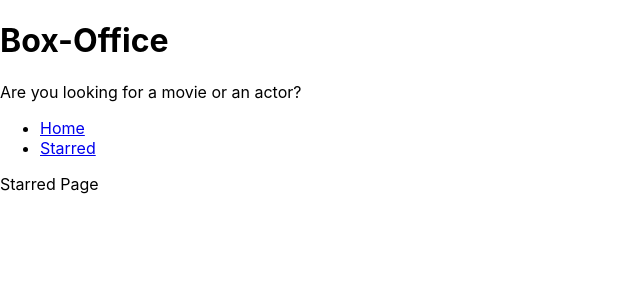
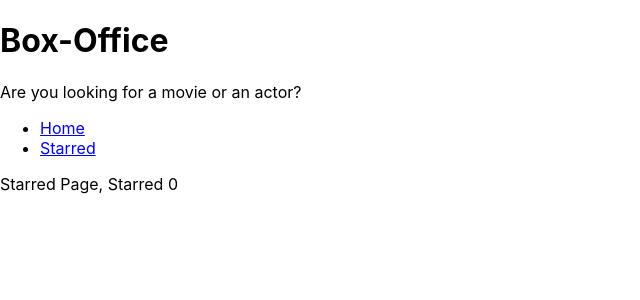
Before and after one commit to Sudip-epw/box-office-app, a React (Create React App) app: page /Starred in a window 1280 px wide. Shown: the top 300 px of the page, without its empty margins (0-640 px from the left). Built offline with nearby package versions, Linux system fonts and the light colour scheme.

Commit message:
created useStarredShows custom hook. placed useStarredShows hook logic in a separate file. tell user that whether show is starred or not

```diff
--- a/src/components/shows/ShowCard.jsx
+++ b/src/components/shows/ShowCard.jsx
@@ -1,6 +1,6 @@
 // import { Link } from "react-router-dom";
 
-const ShowCard = ({name, image, id, summary, onStarMeClick}) => {
+const ShowCard = ({name, image, id, summary, onStarMeClick, isStarred}) => {
 
   const summaryStripped = summary ? summary.split(' ').slice(0, 10).join(' ').replace(/<.+?>/g, '') : 'No Description';
 
@@ -14,7 +14,9 @@
       <p> {summaryStripped} </p>
       <div>
         <a href={`/show/${id}`} target="_blank" rel="noreferrer" >Read more</a>
-        <button type="button" onClick={()=> onStarMeClick(id)}>Star me</button>
+        <button type="button" onClick={()=> onStarMeClick(id)}>
+          {isStarred ? 'Unstar me' : 'Star me'}
+        </button>
       </div>
     </div>
   );
--- a/src/components/shows/ShowGrid.jsx
+++ b/src/components/shows/ShowGrid.jsx
@@ -1,35 +1,12 @@
-import { useReducer, useEffect } from "react";
+import { useStarredShows } from "../../lib/useStarredShows";
 import ShowCard from "./ShowCard";
 
 
-const usePresistedReducer = (reducer, initialState, localStorageKey) => {
-  const [state, dispatch] = useReducer(reducer, initialState, (initial) => {
-    const presistedValue = localStorage.getItem(localStorageKey)
 
-    return presistedValue ? JSON.parse(presistedValue) : initial;
-  } );
-
-  useEffect(() => {
-    localStorage.setItem(localStorageKey, JSON.stringify(state));
-  }, [state, localStorageKey] );
-
-  return [state, dispatch];
-
-};
-
-const starredShowsReducer = (currentStarred, action) => {
-
-  switch(action.type) {
-    case 'STAR': return currentStarred.concat(action.showId)
-    case 'UNSTAR': return currentStarred.filter( (showId) => showId !== action.showId );
-    default:
-      return currentStarred;
-  }
-}
 
 const ShowGrid = ( {shows}) => {
 
-  const [starredShows, dispatchStarred] = useReducer(starredShowsReducer, [], 'starredShows');
+  const [starredShows, dispatchStarred ] = useStarredShows();
 
   const onStarMeClick = (showId) => {
     const isStarred = starredShows.includes(showId);
@@ -37,7 +14,7 @@
     if(isStarred) {
       dispatchStarred({ type: 'UNSTAR', showId });
     } else {
-      dispatchStarred({ type: 'Star', showId });
+      dispatchStarred({ type: 'STAR', showId });
     }
   };
 
@@ -51,6 +28,7 @@
           image={data.show.image ? data.show.image.medium : '/nofoundimg.png'}
           summary = {data.show.summary}
           onStarMeClick = {onStarMeClick}
+          isStarred = {starredShows.includes(data.show.id)}
         />
       ))}
     </div>
--- /dev/null
+++ b/src/lib/useStarredShows.js
@@ -0,0 +1,30 @@
+import { useReducer, useEffect } from "react";
+
+const usePresistedReducer = (reducer, initialState, localStorageKey) => {
+  const [state, dispatch] = useReducer(reducer, initialState, (initial) => {
+    const presistedValue = localStorage.getItem(localStorageKey)
+
+    return presistedValue ? JSON.parse(presistedValue) : initial;
+  } );
+
+  useEffect(() => {
+    localStorage.setItem(localStorageKey, JSON.stringify(state));
+  }, [state, localStorageKey] );
+
+  return [state, dispatch];
+
+};
+
+const starredShowsReducer = (currentStarred, action) => {
+
+  switch(action.type) {
+    case 'STAR': return currentStarred.concat(action.showId)
+    case 'UNSTAR': return currentStarred.filter( (showId) => showId !== action.showId );
+    default:
+      return currentStarred;
+  }
+};
+
+export const useStarredShows = () => {
+  return usePresistedReducer(starredShowsReducer, [], 'starredShows');
+}
--- a/src/pages/Starred.jsx
+++ b/src/pages/Starred.jsx
@@ -1,5 +1,8 @@
+import { useStarredShows } from "../lib/useStarredShows";
+
 const Starred = () => {
-  return <div>Starred Page</div>;
+  const [starredShows ] = useStarredShows();
+  return <div>Starred Page, Starred {starredShows.length}</div>;
 };
 
 export default Starred;
```
